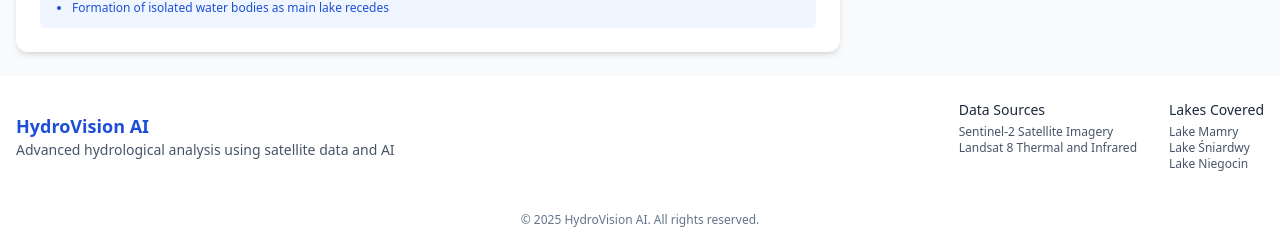
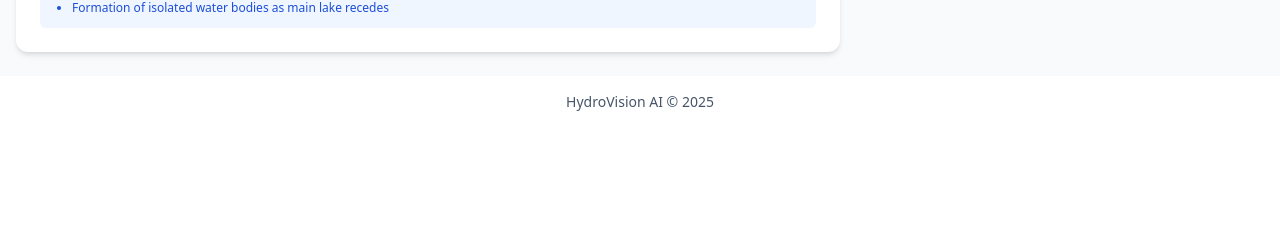
Before and after one commit to Rayyy-dev/HydroVision-AI, a Next.js app in the folder hydrovision-ai/: page / in a window 1280 px wide. Shown: the part 1766-2015 px from the top of the page. After the commit the page ends 1894 px from the top, so only its background shows below. Built offline with nearby package versions, Linux system fonts and the light colour scheme.

Commit message:
Update README title for consistency and simplify footer in Dashboard component, enhancing UI clarity and alignment with design specifications.

```diff
--- a/hydrovision-ai/components/dashboard.tsx
+++ b/hydrovision-ai/components/dashboard.tsx
@@ -230,34 +230,9 @@
       </div>
 
       {/* Footer */}
-      <footer className="bg-white border-t border-gray-200 py-6">
-        <div className="container mx-auto px-4">
-          <div className="flex flex-col md:flex-row justify-between items-center">
-            <div className="mb-4 md:mb-0">
-              <h3 className="text-lg font-semibold text-blue-700">HydroVision AI</h3>
-              <p className="text-sm text-slate-600">Advanced hydrological analysis using satellite data and AI</p>
-            </div>
-            <div className="flex flex-col md:flex-row md:space-x-8 space-y-2 md:space-y-0">
-              <div>
-                <h4 className="text-sm font-medium text-slate-800">Data Sources</h4>
-                <ul className="text-xs text-slate-600 mt-1">
-                  <li>Sentinel-2 Satellite Imagery</li>
-                  <li>Landsat 8 Thermal and Infrared</li>
-                </ul>
-              </div>
-              <div>
-                <h4 className="text-sm font-medium text-slate-800">Lakes Covered</h4>
-                <ul className="text-xs text-slate-600 mt-1">
-                  <li>Lake Mamry</li>
-                  <li>Lake Śniardwy</li>
-                  <li>Lake Niegocin</li>
-                </ul>
-              </div>
-            </div>
-          </div>
-          <div className="mt-6 pt-4 border-t border-gray-100 text-center">
-            <p className="text-xs text-slate-500">© {new Date().getFullYear()} HydroVision AI. All rights reserved.</p>
-          </div>
+      <footer className="bg-white border-t border-gray-200 py-4">
+        <div className="container mx-auto px-4 text-center">
+          <p className="text-sm text-slate-600">HydroVision AI © 2025</p>
         </div>
       </footer>
     </div>
```
Also changed, not shown: 1 other file (tests, documents, lock files or other folders).
